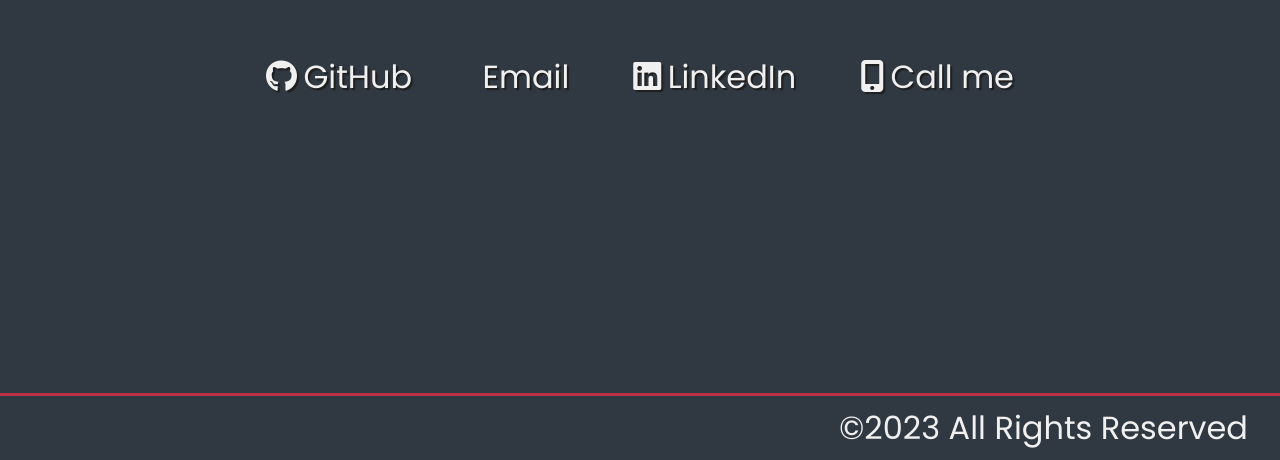
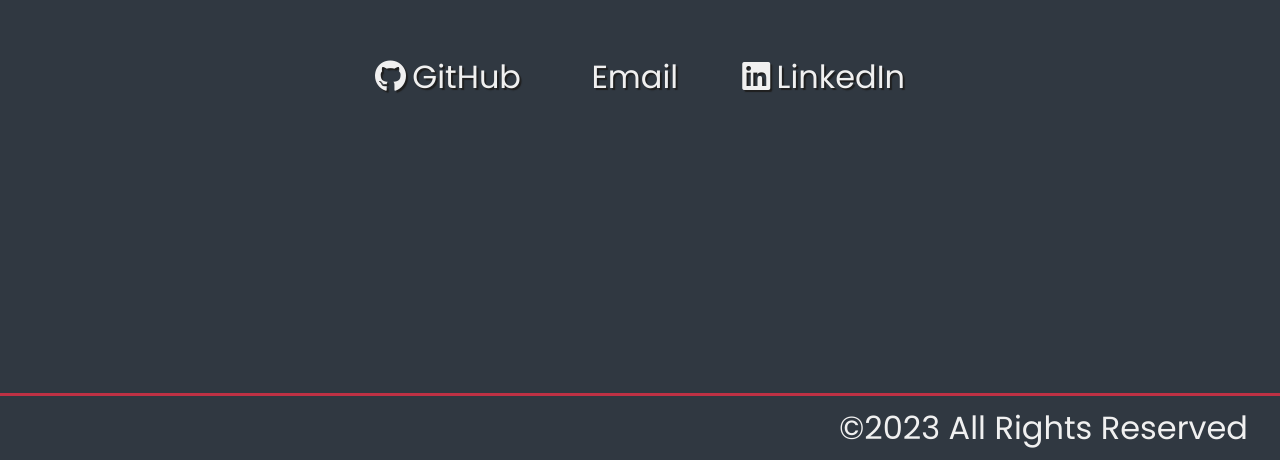
Before and after one commit to LeFede/portfolio-main, a React (Vite) app: page / in a window 1280 px wide. Shown: the part 2548-3008 px from the top of the page. Built offline with nearby package versions, Linux system fonts and the light colour scheme; no server answers; some icons are missing.

Commit message:
Remove call me

```diff
--- a/src/App.jsx
+++ b/src/App.jsx
@@ -73,7 +73,7 @@ function App() {
             <a href="https://github.com/LeFede/" target="_blank"><i className="fa-brands fa-github"></i>GitHub</a>
             <a href="mailto:lefedeok@gmail.com"><i className="fa-at"></i>Email</a>
             <a href="https://www.linkedin.com/in/lefede" target="_blank"><i className="fa-brands fa-linkedin"></i>LinkedIn</a>
-            <a href="https://wa.me/+5492213142657" target="_blank"><i className="fas fa-mobile-alt"></i>{finalData?.e9 || 'Call me'}</a>
+            {/* <a href="https://wa.me/+5492213142657" target="_blank"><i className="fas fa-mobile-alt"></i>{finalData?.e9 || 'Call me'}</a> */}
           </div>
         </section>
       </main>
```
